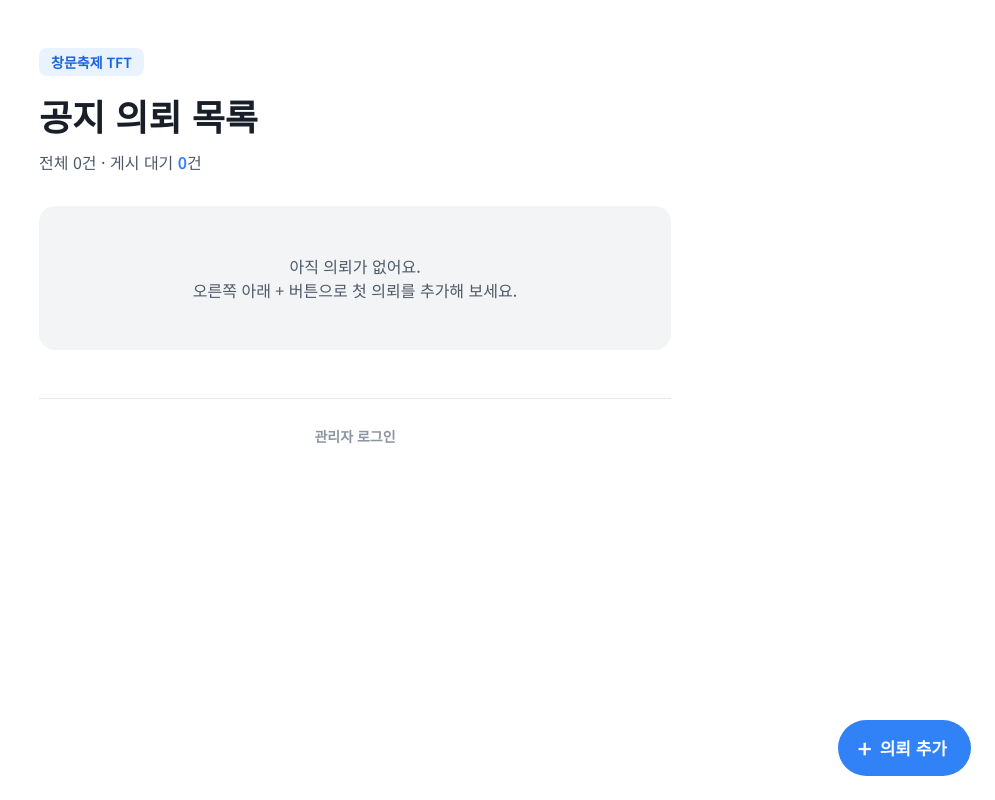
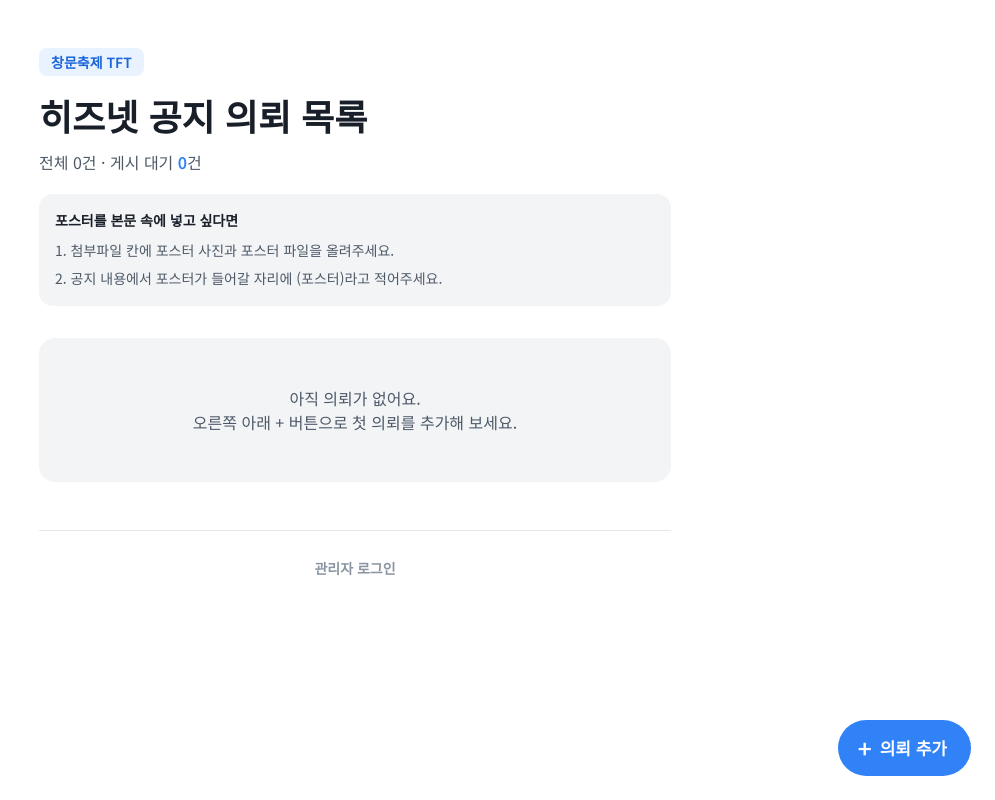
Before and after one commit to juuhaa123/tft-notice-system, a Next.js app: page / in a window 1280 px wide. Shown: the whole page, without its empty margins (285-1280 px from the left). Built offline with nearby package versions, Linux system fonts and the light colour scheme.

Commit message:
Add files via upload

```diff
--- a/app/page.tsx
+++ b/app/page.tsx
@@ -407,10 +407,17 @@ export default function Home() {
           <p className="mb-3 inline-block rounded-lg bg-weak px-3 py-1 text-sm font-semibold text-weak-fg">
             창문축제 TFT
           </p>
-          <h1 className="text-4xl font-bold leading-[1.5] text-foreground">공지 의뢰 목록</h1>
+          <h1 className="text-4xl font-bold leading-[1.5] text-foreground">히즈넷 공지 의뢰 목록</h1>
           <p className="mt-2 text-base text-body">
             전체 {requests.length}건 · 게시 대기 <span className="font-semibold text-primary">{pendingCount}</span>건
           </p>
+          <div className="mt-5 rounded-[14px] bg-surface p-4">
+            <p className="mb-2 text-sm font-semibold text-foreground">포스터를 본문 속에 넣고 싶다면</p>
+            <ol className="list-inside list-decimal space-y-1 text-sm leading-6 text-body">
+              <li>첨부파일 칸에 포스터 사진과 포스터 파일을 올려주세요.</li>
+              <li>공지 내용에서 포스터가 들어갈 자리에 (포스터)라고 적어주세요.</li>
+            </ol>
+          </div>
           {isAdmin && (
             <div className="mt-4 flex items-center justify-between rounded-[14px] bg-weak px-4 py-3 text-sm font-semibold text-weak-fg">
               <span>관리자 모드 · 게시 후 완료로 표시해 주세요</span>
```
